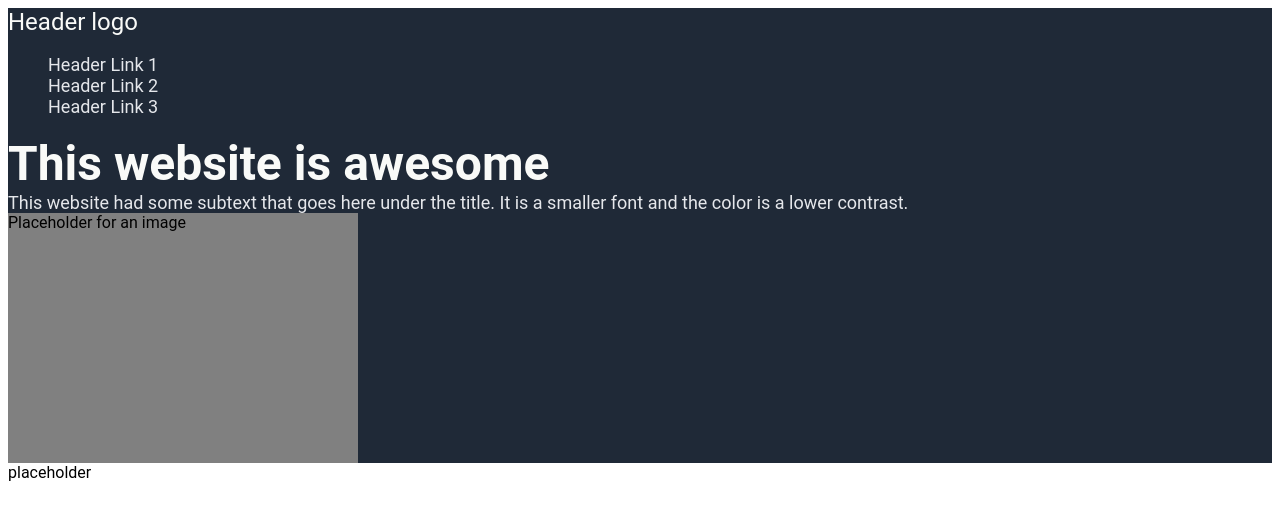
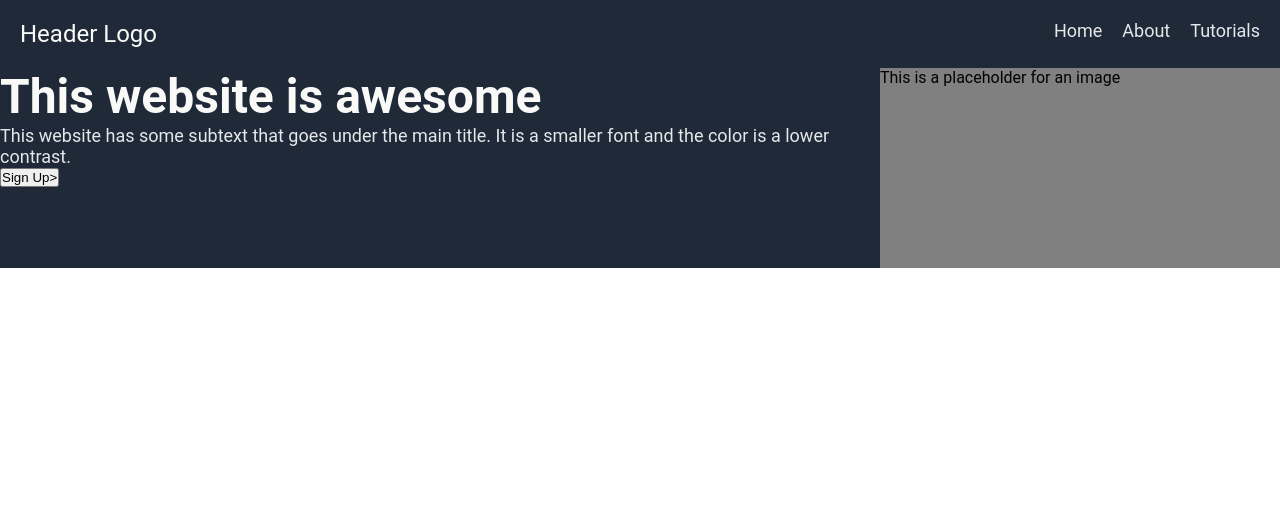
Before and after one commit to Harper-n90/landing-page, a plain HTML site: page index.html in a window 1280 px wide. Drawn offline with Linux system fonts and the light colour scheme.

Commit message:
Rework HTML and css
I have revised and reworked the code as I felt it was messy.
The top header and the hero are now separate.

```diff
--- a/index.html
+++ b/index.html
@@ -1,36 +1,38 @@
 <!DOCTYPE html>
 <html lang="en">
   <head>
-    <meta charset="UTF-8">
-    <meta http-equiv="X-UA-Compatible" content="IE=edge">
-    <meta name="viewport" content="width=device-width, initial-scale=1.0">
-    <link rel="stylesheet" href="style.css">
+    <meta charset="UTF-8" />
+    <meta http-equiv="X-UA-Compatible" content="IE=edge" />
+    <meta name="viewport" content="width=device-width, initial-scale=1.0" />
+    <link rel="stylesheet" href="style.css" />
     <title>Awesome Website</title>
   </head>
   <body>
     <div class="header">
-        <div class="head-left">
-            <div class="logo">Header logo</div>
+      <div class="left-side">
+        <div class="logo">Header Logo</div>
       </div>
 
-        <div class="head-right hero-secondary">
+      <div class="right-side">
         <ul>
-                <li><a href="#">Header Link 1</a></li>
-                <li><a href="#">Header Link 2</a></li>
-                <li><a href="#">Header Link 3</a></li>
+          <li><a href="#">Home</a></li>
+          <li><a href="#">About</a></li>
+          <li><a href="#">Tutorials</a></li>
         </ul>
       </div>
-
-        <div class="hero-main">
-            This website is awesome
-        </div>
-        <div class="hero-secondary">
-            This website had some subtext that goes here under the title.
-            It is a smaller font and the color is a lower contrast.
     </div>
 
-        <div class="hero-img-placeholder">Placeholder for an image</div>
+    <div class="hero-container">
+      <div class="hero-left">
+        <h1>This website is awesome</h1>
+        <p>This website has some subtext that goes under the main
+          title. It is a smaller font and the color is a lower contrast.
+        </p>
+        <button>Sign Up></button>
       </div>
-    placeholder
+      <div class="hero-right">
+        <div class="placeholder">This is a placeholder for an image</div>
+      </div>
+    </div>
   </body>
 </html>
--- a/style.css
+++ b/style.css
@@ -1,44 +1,61 @@
+* {
+    margin: 0;
+    padding: 0;
+}
+
 body {
     font-family: roboto, oxygen, ubuntu, sans-serif;
     min-height: 100vh;
     display: flex;
     flex-direction: column;
+    margin: 0;
 }
 
 .header {
+    display: flex;
+    justify-content: space-between;
+    padding: 20px;
     background-color: #1f2937;
-    display: flex;
-    flex-direction: column;
-
 }
 
-.hero-main {
-    font-size: 48px;
-    color: #f9faf8;
-    font-weight: bolder;
+.header ul {
+    display: flex;
+    list-style-type: none;
+    gap: 20px
 }
 
-.hero-secondary {
+.header a:link {
+    text-decoration: none;
+}
+
+.logo {
+    color: #f9faf8;
+    font-size: 24px;
+}
+
+.right-side a {
+    font-size: 18px;
+    color: #e5e7eb;
+}
+
+.hero-container {
+    display: flex;
+    background-color: #1f2937;
+}
+
+.hero-container h1 {
+    font-size: 48px;
+    font-weight: bolder;
+    color: #f9faf8
+}
+
+.hero-container p {
     font-size: 18px;
     color: #e5e7eb
 }
 
-.logo {
-    font-size: 24px;
-    color: #f9faf8
+.placeholder {
+    background-color: gray;
+    width: 400px;
+    height: 200px;
 }
-
-.header ul {
-    list-style-type: none;
-}
-
-.header a:link {
-    text-decoration: none;
-    color: #e5e7eb;
-}
-
-.hero-img-placeholder {
-    width: 350px;
-    height: 250px;
-    background-color: grey;
-}
```
Lines whose indentation alone changed are shown as unchanged.
